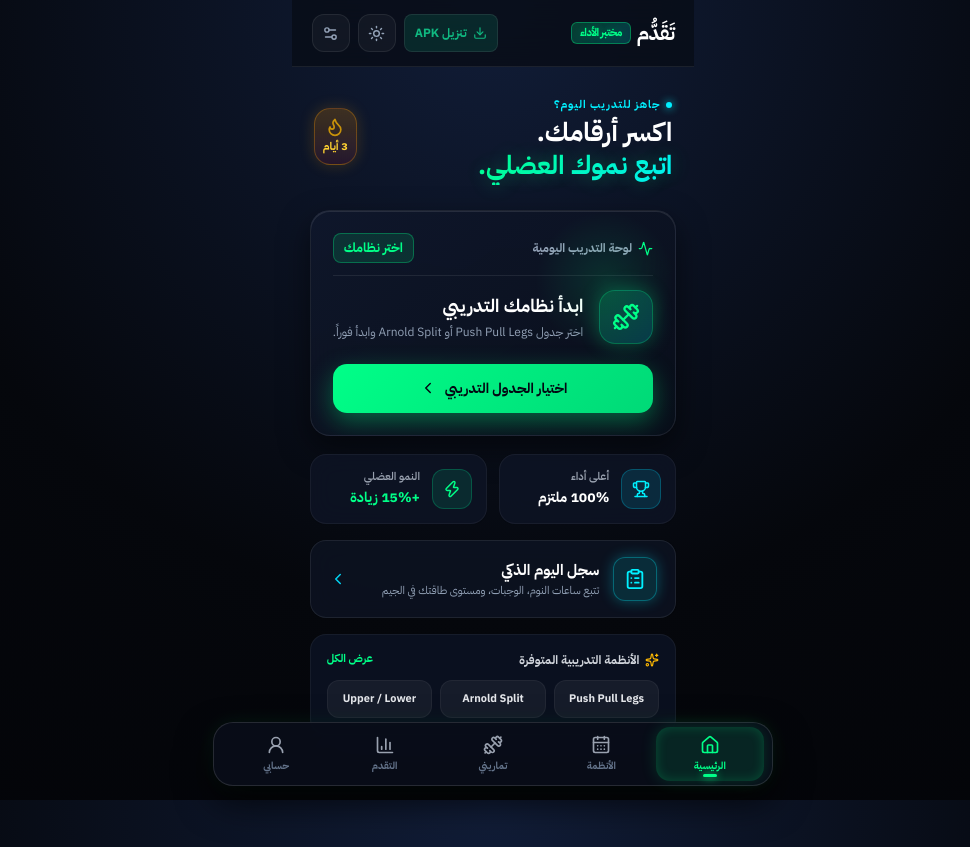
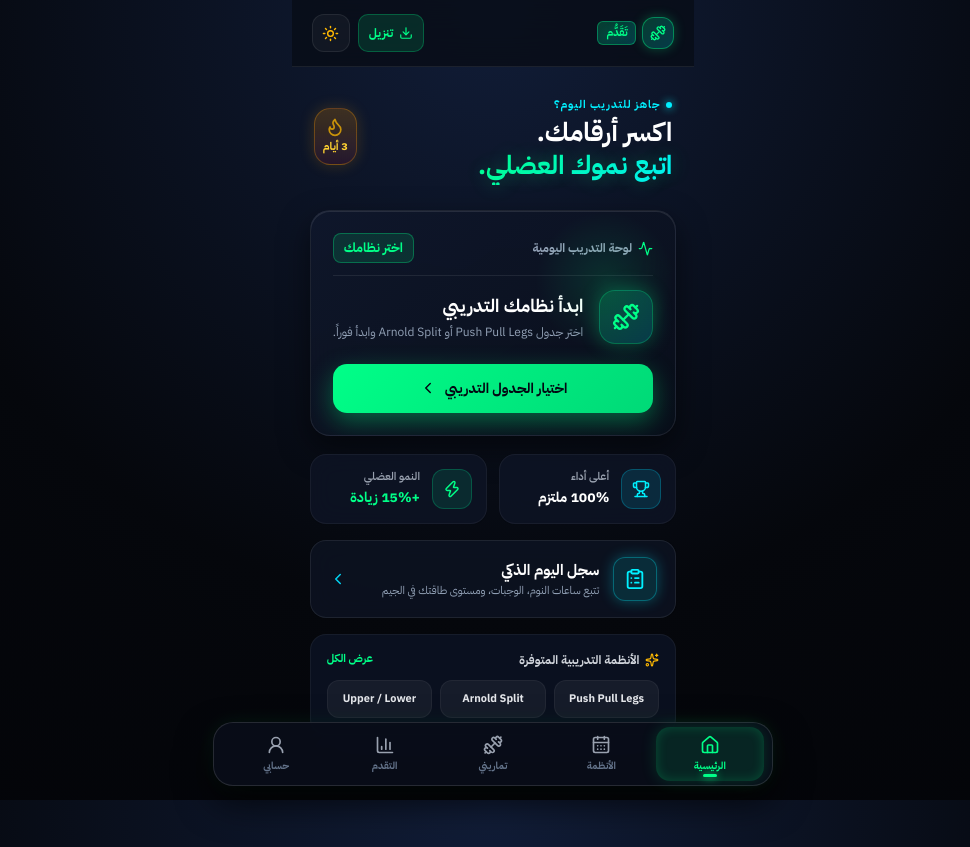
Before and after one commit to ABdullahMegahed2003/progress, a Next.js app: page /app in a window 1280 px wide. Shown: the whole page, without its empty margins (147-1117 px from the left). Built offline with nearby package versions, Linux system fonts and the light colour scheme.

Commit message:
feat(theme): remove legacy subtext, add glowing icon and enable functional dark/light mode toggle

```diff
--- a/app/download/page.tsx
+++ b/app/download/page.tsx
@@ -25,7 +25,7 @@ export default function DownloadLandingPage() {
         <div className="nav-container">
           <Link href="/" className="landing-logo">
             <span className="logo-badge">PRO</span>
-            <span className="logo-text">تَقَدُّم <span>مختبر الأداء</span></span>
+            <span className="logo-text">تَقَدُّم</span>
           </Link>
 
           <nav className="nav-links">
@@ -94,7 +94,7 @@ export default function DownloadLandingPage() {
               <div className="phone-screen real-app-theme">
                 {/* Real App Header */}
                 <div className="app-mockup-header">
-                  <div className="home-logo">تَقَدُّم<span>مختبر الأداء</span></div>
+                  <div className="home-logo">تَقَدُّم</div>
                   <div className="app-header-icons">
                     <Moon size={14} className="icon-gold" />
                   </div>
@@ -385,7 +385,7 @@ export default function DownloadLandingPage() {
       <footer className="landing-footer">
         <div className="footer-content">
           <div className="footer-brand">
-            <div className="logo-text">تَقَدُّم <span>مختبر الأداء</span></div>
+            <div className="logo-text">تَقَدُّم</div>
             <p>تطبيق التمرين الاحترافي لتنظيم تدريبك اليومي ومتابعة الكتلة العضلية.</p>
           </div>
           <div className="footer-copyright">
--- a/app/globals.css
+++ b/app/globals.css
@@ -30,6 +30,58 @@
   --border-glass: rgba(255, 255, 255, 0.08);
   --border-neon: rgba(0, 255, 136, 0.25);
   --border-cyan: rgba(0, 240, 255, 0.25);
+}
+
+:root.light-mode, body.light-mode, .light-home {
+  --bg-void: #f8fafc;
+  --bg-deep: #f1f5f9;
+  --bg-card: rgba(255, 255, 255, 0.95);
+  --bg-card-hover: rgba(255, 255, 255, 1);
+  --bg-card-solid: #ffffff;
+  --bg-surface: #e2e8f0;
+
+  --neon-green: #059669;
+  --neon-green-dim: #047857;
+  --neon-green-glow: rgba(5, 150, 105, 0.2);
+
+  --neon-cyan: #0284c7;
+  --neon-cyan-dim: #0369a1;
+  --neon-cyan-glow: rgba(2, 132, 199, 0.2);
+
+  --neon-gold: #d97706;
+  --neon-gold-glow: rgba(217, 119, 6, 0.2);
+
+  --neon-pink: #e11d48;
+  --neon-pink-glow: rgba(225, 29, 72, 0.2);
+
+  --ink-pure: #0f172a;
+  --ink-primary: #1e293b;
+  --ink-muted: #64748b;
+  --ink-dark: #94a3b8;
+
+  --border-glass: rgba(0, 0, 0, 0.08);
+  --border-neon: rgba(5, 150, 105, 0.3);
+  --border-cyan: rgba(2, 132, 199, 0.3);
+}
+
+.light-mode body, body.light-mode, .light-home {
+  background: #f8fafc !important;
+  color: #0f172a !important;
+}
+
+.light-mode .app-header, .light-home .app-header {
+  background: rgba(255, 255, 255, 0.92) !important;
+  border-bottom: 1px solid rgba(0, 0, 0, 0.08) !important;
+}
+
+.light-mode .app-bottom-nav, .light-home .app-bottom-nav {
+  background: rgba(255, 255, 255, 0.95) !important;
+  border: 1px solid rgba(0, 0, 0, 0.1) !important;
+  box-shadow: 0 12px 30px rgba(0, 0, 0, 0.1) !important;
+}
+
+.light-mode .home-logo, .light-home .home-logo {
+  color: #0f172a !important;
 }
 
 * {
--- a/components/home/home-screen.tsx
+++ b/components/home/home-screen.tsx
@@ -2,7 +2,7 @@
 
 import { useEffect, useState } from "react";
 import { useRouter } from "next/navigation";
-import { Download, Moon, Settings2, Sun } from "lucide-react";
+import { Download, Dumbbell, Flame, Moon, Settings2, Sun, Trophy } from "lucide-react";
 import Link from "next/link";
 import { AuthScreen } from "@/components/auth/auth-screen";
 import { AccountScreen } from "@/components/home/account-screen";
@@ -20,8 +20,30 @@ export function HomeScreen() {
   const [exerciseCount, setExerciseCount] = useState(0);
 
   useEffect(() => {
-    fetch("/api/exercises").then((response) => response.json()).then((data) => setExerciseCount(data.count ?? 0)).catch(() => undefined);
+    // Load persisted theme
+    const savedTheme = localStorage.getItem("gym-theme");
+    if (savedTheme) {
+      const isDark = savedTheme === "dark";
+      setDark(isDark);
+      document.documentElement.classList.toggle("light-mode", !isDark);
+      document.documentElement.classList.toggle("dark", isDark);
+    } else {
+      document.documentElement.classList.add("dark");
+    }
+
+    fetch("/api/exercises")
+      .then((response) => response.json())
+      .then((data) => setExerciseCount(data.count ?? 0))
+      .catch(() => undefined);
   }, []);
+
+  const toggleTheme = () => {
+    const newDark = !dark;
+    setDark(newDark);
+    localStorage.setItem("gym-theme", newDark ? "dark" : "light");
+    document.documentElement.classList.toggle("light-mode", !newDark);
+    document.documentElement.classList.toggle("dark", newDark);
+  };
 
   function navigate(screenToOpen: Screen) {
     if (screenToOpen === "plans") {
@@ -44,13 +66,59 @@ export function HomeScreen() {
 
   return (
     <main className={dark ? "app-shell" : "app-shell light-home"}>
-      <header className="app-header"><div className="home-logo">تَقَدُّم<span>مختبر الأداء</span></div><div className="app-header-actions"><Link href="/download" className="app-icon-button" style={{ display: "flex", alignItems: "center", gap: "6px", width: "auto", padding: "0 10px", borderRadius: "8px", background: "rgba(16, 185, 129, 0.15)", color: "#10b981", textDecoration: "none", fontSize: "12px", fontWeight: 700 }}><Download size={14} /><span>تنزيل APK</span></Link><button className="app-icon-button" aria-label="تغيير المظهر" onClick={() => setDark(!dark)}>{dark ? <Sun size={17} /> : <Moon size={17} />}</button><button className="app-icon-button" aria-label="الإعدادات"><Settings2 size={17} /></button></div></header>
+      <header className="app-header">
+
+        {/* Logo with Icon instead of text */}
+        <div className="home-logo flex items-center gap-2">
+          <div className="w-8 h-8 rounded-xl bg-gradient-to-br from-[#00ff88]/20 to-[#00f0ff]/20 border border-[#00ff88]/40 flex items-center justify-center text-[#00ff88] shadow-[0_0_12px_rgba(0,255,136,0.25)]">
+            <Dumbbell size={16} />
+          </div>
+          <span className="text-lg font-black tracking-tight">تَقَدُّم</span>
+        </div>
+
+        {/* Header Actions */}
+        <div className="app-header-actions">
+          <Link
+            href="/download"
+            className="app-icon-button"
+            style={{
+              display: "flex",
+              alignItems: "center",
+              gap: "6px",
+              width: "auto",
+              padding: "0 10px",
+              borderRadius: "10px",
+              background: "rgba(0, 255, 136, 0.12)",
+              color: "var(--neon-green)",
+              border: "1px solid rgba(0, 255, 136, 0.25)",
+              textDecoration: "none",
+              fontSize: "12px",
+              fontWeight: 800,
+            }}
+          >
+            <Download size={14} />
+            <span>تنزيل</span>
+          </Link>
+
+          {/* Fully Functional Dark / Light Mode Toggle */}
+          <button
+            className="app-icon-button cursor-pointer"
+            aria-label="تغيير المظهر الدارك واللايت"
+            onClick={toggleTheme}
+            title={dark ? "تفعيل الوضع الفاتح" : "تفعيل الوضع الداكن"}
+          >
+            {dark ? <Sun size={17} className="text-amber-400" /> : <Moon size={17} className="text-indigo-600" />}
+          </button>
+        </div>
+      </header>
+
       <section className="app-screen" aria-live="polite">
         {screen === "home" && <HomeContent onNavigate={navigate} />}
         {screen === "plans" && <PlansScreen />}
         {screen === "progress" && <ProgressScreen exerciseCount={exerciseCount} />}
         {screen === "account" && <AccountScreen onLogin={() => setAuthOpen(true)} />}
       </section>
+
       <HomeNavigation screen={screen} onNavigate={navigate} />
     </main>
   );
```
Also changed, not shown: public/manifest.json.
